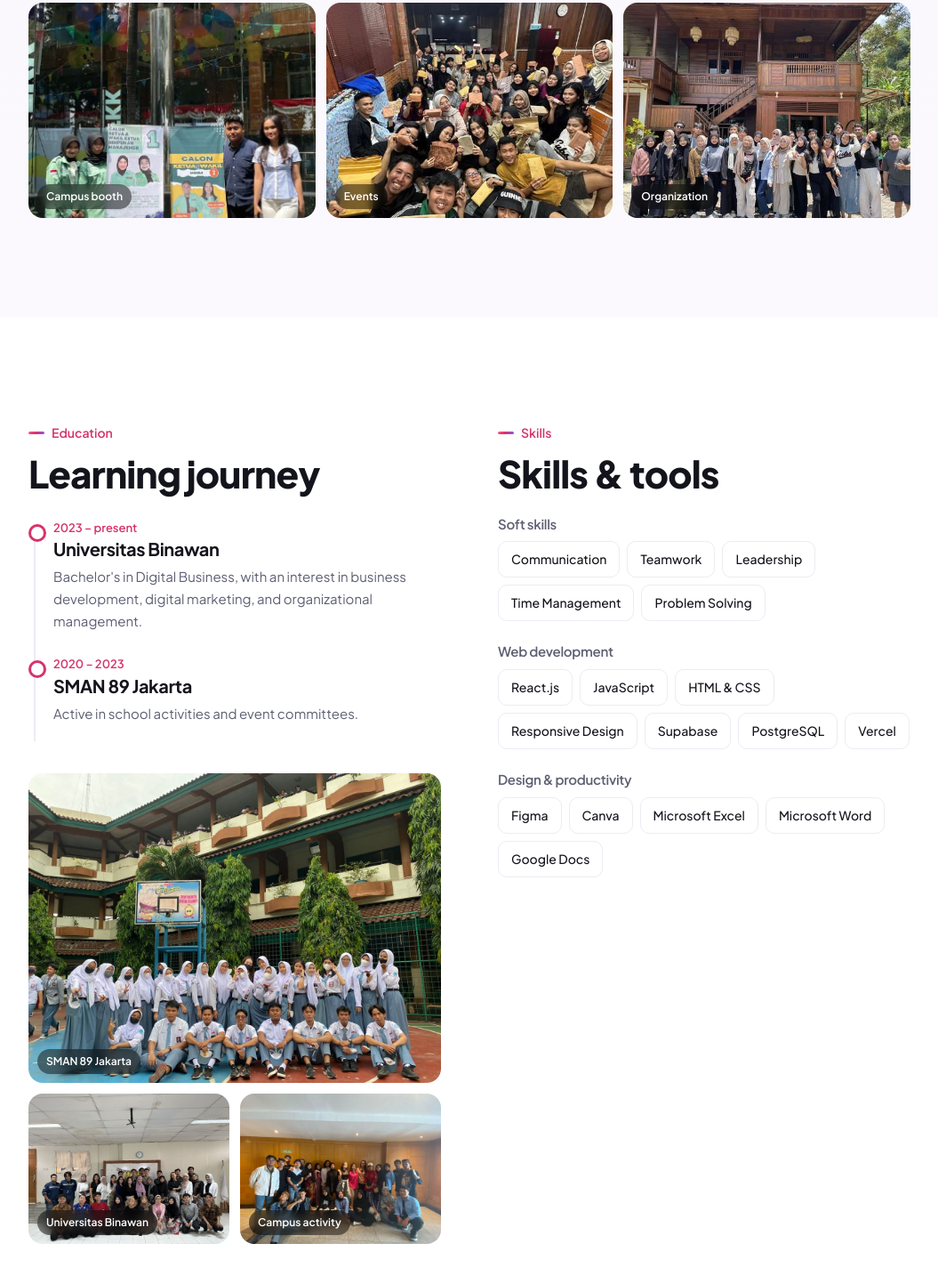
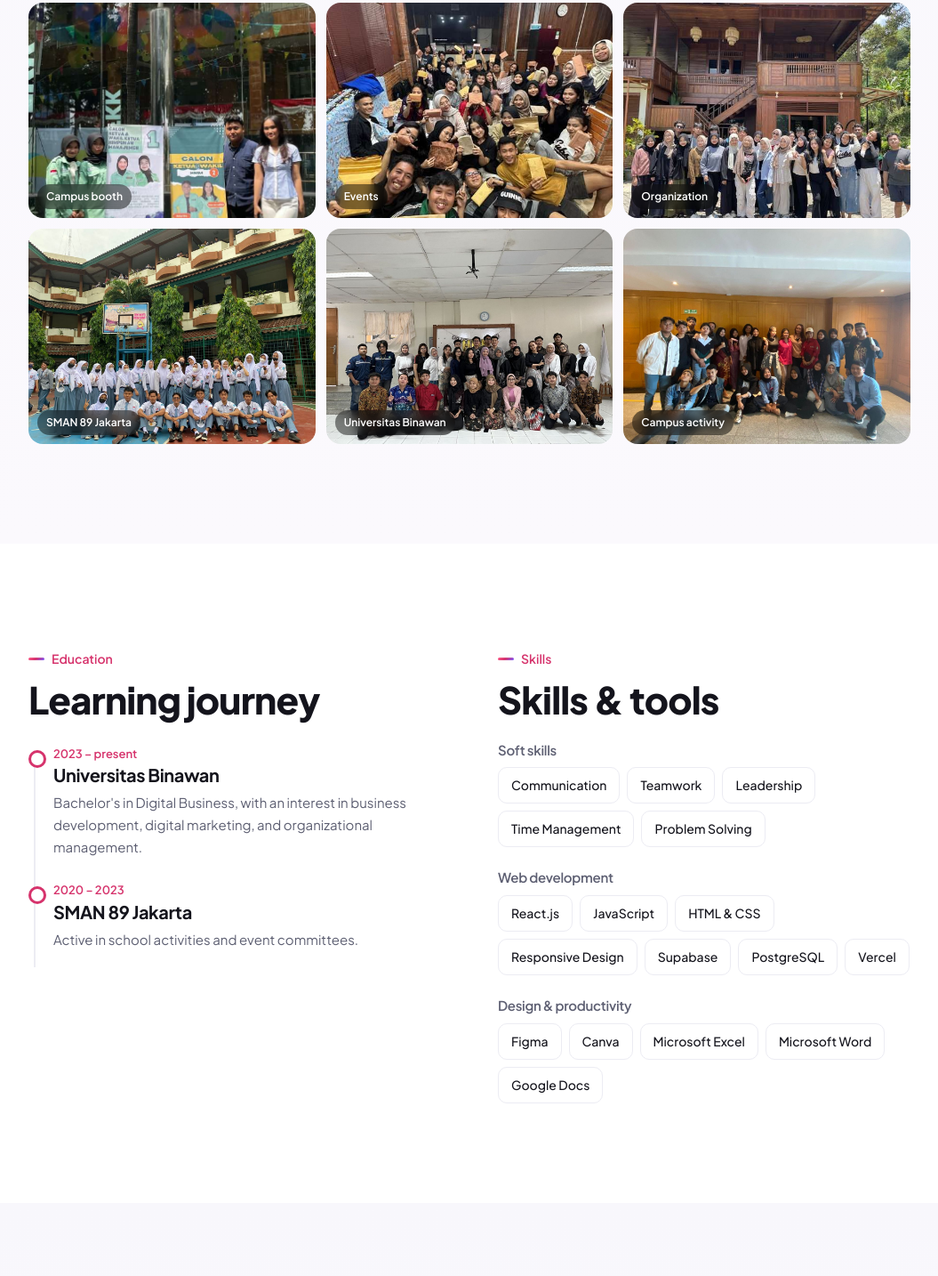
Before and after one commit to haikallhiraa-cloud/haikal-portfolio, a plain HTML site: page index.html in a window 1280 px wide. Shown: the part 5086-6520 px from the top of the page at 89% size, without its empty margins (112-1167 px from the left). Drawn offline with Linux system fonts and the light colour scheme.

Commit message:
Combine education photos into the main photo gallery (#5)
Claude-Session: https://claude.ai/code/session_01Uay9unsqSByntfyjcd1Seo

Co-authored-by: Claude <noreply@anthropic.com>

```diff
--- a/index.html
+++ b/index.html
@@ -119,10 +119,7 @@ nav .wrap{display:flex;align-items:center;justify-content:space-between;gap:16px
 .gal img{width:100%;height:100%;aspect-ratio:4/3;object-fit:cover;transition:transform .5s}
 .gal figure:hover img{transform:scale(1.04)}
 .gal figcaption{position:absolute;left:10px;bottom:10px;font-size:12px;font-weight:600;color:#fff;background:rgba(0,0,0,.45);backdrop-filter:blur(6px);padding:4px 10px;border-radius:999px}
-.gal.g3{grid-template-columns:1fr 1fr;margin-top:28px}
-.gal.g3 figure,.gal.g3 figure:nth-child(2){grid-column:span 1}
-.gal.g3 figure:nth-child(1){grid-column:span 2}
-@media(max-width:700px){.gal{grid-template-columns:1fr 1fr}.gal figure,.gal figure:nth-child(1),.gal figure:nth-child(2){grid-column:span 1}.gal figure:nth-child(1){grid-column:span 2}}
+@media(max-width:700px){.gal{grid-template-columns:1fr 1fr}.gal figure,.gal figure:nth-child(1),.gal figure:nth-child(2){grid-column:span 1}.gal figure:nth-child(1),.gal figure:last-child{grid-column:span 2}}
 /* education + skills */
 .two{display:grid;grid-template-columns:minmax(0,1fr) minmax(0,1fr);gap:clamp(28px,5vw,64px)}
 @media(max-width:820px){.two{grid-template-columns:1fr}}
@@ -365,6 +362,9 @@ footer{padding:28px 0 40px;text-align:center;font-size:13px;color:var(--mute)}
   <figure><img src="img/vol3.jpg" alt="Campus event booth" loading="eager"><figcaption>Campus booth</figcaption></figure>
   <figure><img src="img/vol4.jpg" alt="With event participants" loading="eager"><figcaption>Events</figcaption></figure>
   <figure><img src="img/vol5.jpg" alt="Organization activity" loading="eager"><figcaption>Organization</figcaption></figure>
+  <figure><img src="img/edu1.jpg" alt="Class photo in SMAN 89 Jakarta uniforms" loading="eager"><figcaption>SMAN 89 Jakarta</figcaption></figure>
+  <figure><img src="img/edu2.jpg" alt="Class photo at Universitas Binawan in batik attire" loading="eager"><figcaption>Universitas Binawan</figcaption></figure>
+  <figure><img src="img/edu3.jpg" alt="Group photo with classmates at a campus activity" loading="eager"><figcaption>Campus activity</figcaption></figure>
  </div>
 </div></section>
 
@@ -375,11 +375,6 @@ footer{padding:28px 0 40px;text-align:center;font-size:13px;color:var(--mute)}
   <div class="tl">
    <div class="it"><div class="yr">2023 – present</div><h3>Universitas Binawan</h3><p>Bachelor's in Digital Business, with an interest in business development, digital marketing, and organizational management.</p></div>
    <div class="it"><div class="yr">2020 – 2023</div><h3>SMAN 89 Jakarta</h3><p>Active in school activities and event committees.</p></div>
-  </div>
-  <div class="gal g3">
-  <figure><img src="img/edu1.jpg" alt="Class photo in SMAN 89 Jakarta uniforms" loading="lazy"><figcaption>SMAN 89 Jakarta</figcaption></figure>
-  <figure><img src="img/edu2.jpg" alt="Class photo at Universitas Binawan in batik attire" loading="lazy"><figcaption>Universitas Binawan</figcaption></figure>
-  <figure><img src="img/edu3.jpg" alt="Group photo with classmates at a campus activity" loading="lazy"><figcaption>Campus activity</figcaption></figure>
   </div>
  </div>
  <div class="rv">
```
